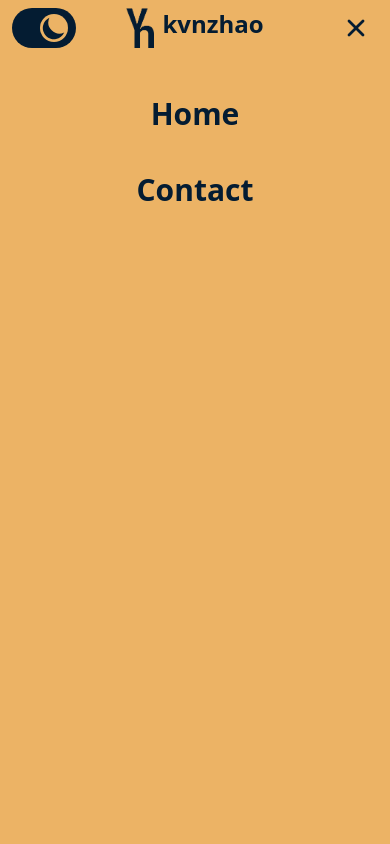
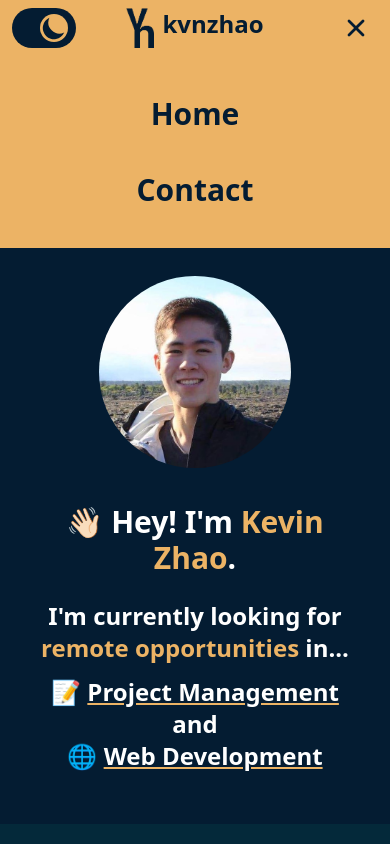
Before and after one commit to heykzhao/kvnzhao-website, a Next.js app: page / in a window 390 px wide. Both pictures are taken after a click on the button 356 px from the left and 27 px from the top of the page. Shown: the top 844 px of the page. Built offline with nearby package versions, Linux system fonts and the light colour scheme.

Commit message:
Eliminate full screen header menu

```diff
--- a/components/Header/HeaderHamburgerMenu.tsx
+++ b/components/Header/HeaderHamburgerMenu.tsx
@@ -37,7 +37,7 @@ const HeaderHamburgerMenu: NextPage<ChildProps> = ({
   });
 
   return (
-    <div className="fixed z-50 flex h-full w-full flex-col items-center overflow-hidden overscroll-none bg-light-mode-4 pt-10 dark:bg-dark-mode-4 md:hidden">
+    <div className="z-50 flex h-full w-full flex-col items-center overflow-hidden overscroll-none bg-light-mode-4 pt-10 dark:bg-dark-mode-4 md:hidden">
       {menuHamburgerLinks}
     </div>
   );
```
